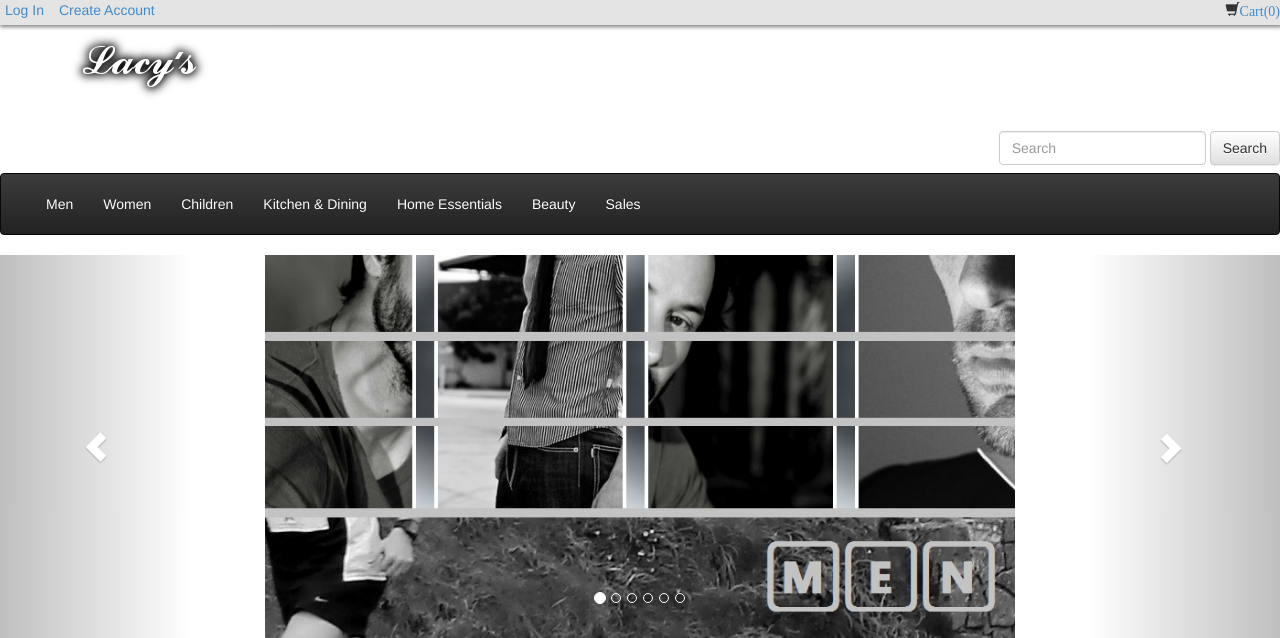
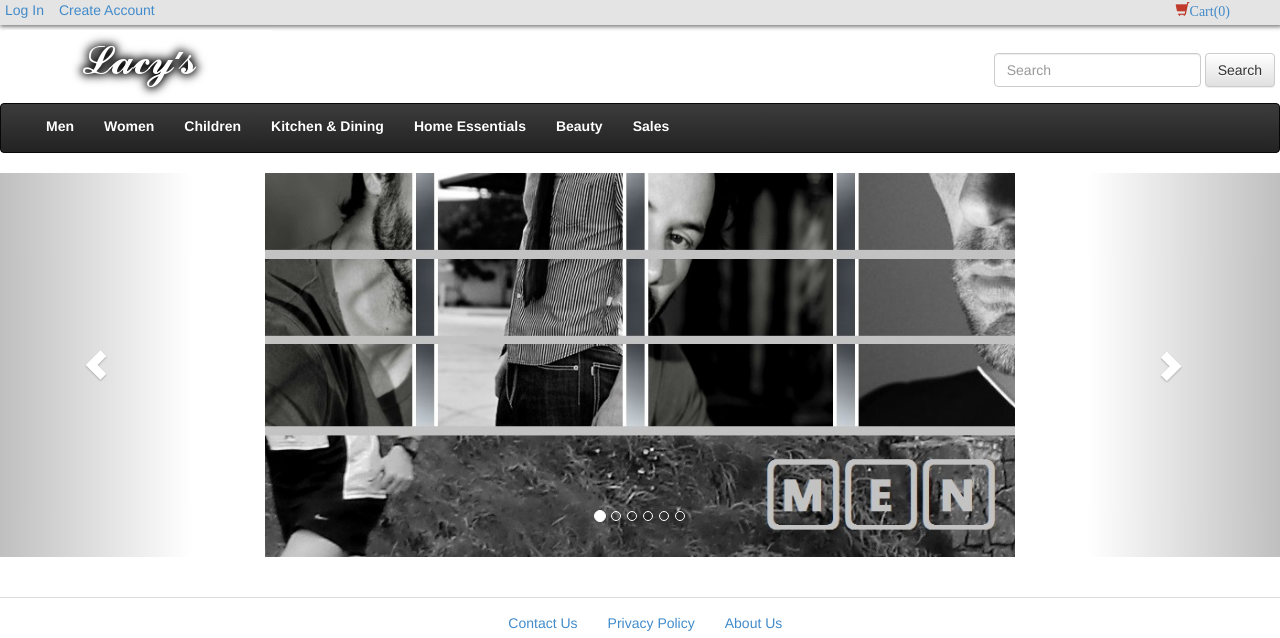
Before and after one commit to BrianTParker/TeamLacys, a PHP site: page /TeamLacys/index.php in a window 1280 px wide. Shown: the top 638 px of the page. Run offline with PHP 8.4, Linux system fonts and the light colour scheme; some libraries are stand-ins or nearby versions.

Commit message:
small tweaks
nav-bar is in the center now
change the color of cart and added padding to right side of cart
bold the text for nav-bar
search and logo is align

```diff
--- a/css/custom_css.css
+++ b/css/custom_css.css
@@ -81,3 +81,13 @@
 .lacyfooter{
 	margin-bottom: -20px;
 }
+.navbar-nav-lacys > li > a {
+  padding-top: 10px;
+  padding-bottom: 10px;
+  line-height: 5px;
+}
+@media (min-width: 768px) {
+  .navbar-nav-lacys {
+    float: center;
+    margin: 0;
+  }
--- a/header.php
+++ b/header.php
@@ -67,7 +67,7 @@
 				  if(!AccountManager::getInstance()->isLoggedIn()){
 					  echo '<li><a href="login.php">Log In</a></li>';
 					  echo '<li><a href="newuser.php">Create Account</a></li>';
-					  echo '<li style="float: right"><span class="glyphicon glyphicon-shopping-cart"><a href="cart.php">'. CartManager::getInstance() .'</a></span></li>';
+					  echo '<li style="float: right; padding-right: 50px; color : #c0392b"><span class="glyphicon glyphicon-shopping-cart"><a href="cart.php">'. CartManager::getInstance() .'</a></span></li>';
 					}else{
 						if($ACCT_MGR->getAccessLevel() == 1){
 							echo "<li><a href='admin.php'>Admin</a></li>";
@@ -75,7 +75,7 @@
 					  echo "<li><a href='account.php'>Welcome, ".$_SESSION['firstName']."</a></li>";
 					  echo '<li><a href="account.php">My Account</a></li>';
 					  echo '<li><a id="logout" href="">Logout</a></li>';
-					  echo '<li style="float: right"><span class="glyphicon glyphicon-shopping-cart"><a href="cart.php">'. CartManager::getInstance() .'</a></span></li>';
+					  echo '<li style="float: right; padding-right: 50px; color : #c0392b"><span class="glyphicon glyphicon-shopping-cart"><a href="cart.php">'. CartManager::getInstance() .'</a></span></li>';
 					}
 				?>
 			</ul>
@@ -115,11 +115,8 @@
 		<div class="row">
 			<div id="logo">
 				<a href='./index.php'>
-					<img src="./img/logo01.png"/>
+					<img src="./img/logo01.png"/ style="float:left">
 				</a>
-			</div>
-
-			<div>
 				<form id="search" action="search.php" method="POST" class="navbar-form navbar-right" role="search">
 					  <div class="form-group">
 						<input name="searchString" type="text" class="form-control" placeholder="Search">
@@ -140,15 +137,16 @@
           <span class="icon-bar"></span>
         </button>
       </div>
+
       <div class="collapse navbar-collapse">
-        <ul class="nav navbar-nav">
-          <li><a href="mens.php">Men</a></li>
-          <li><a href="womens.php">Women</a></li>
-          <li><a href="children.php">Children</a></li>
-		  <li><a href="kitchen.php">Kitchen & Dining</a></li>
-		  <li><a href="homeEssential.php">Home Essentials</a></li>
-		  <li><a href="beauty.php">Beauty</a></li>
-		  <li><a href="salesItem.php">Sales</a></li>
+        <ul class="nav navbar-nav navbar-nav-lacys">
+		  <li><a href="mens.php"><strong>Men</strong></a></li>
+          <li><a href="womens.php"><strong>Women</strong></a></li>
+          <li><a href="children.php"><strong>Children</strong></a></li>
+		  <li><a href="kitchen.php"><strong>Kitchen & Dining</strong></a></li>
+		  <li><a href="homeEssential.php"><strong>Home Essentials</strong></a></li>
+		  <li><a href="beauty.php"><strong>Beauty</strong></a></li>
+		  <li><a href="salesItem.php"><strong>Sales</strong></a></li>
 		</ul>
       </div><!-- /.navbar-collapse -->
     </div><!-- /.container-fluid -->
```
